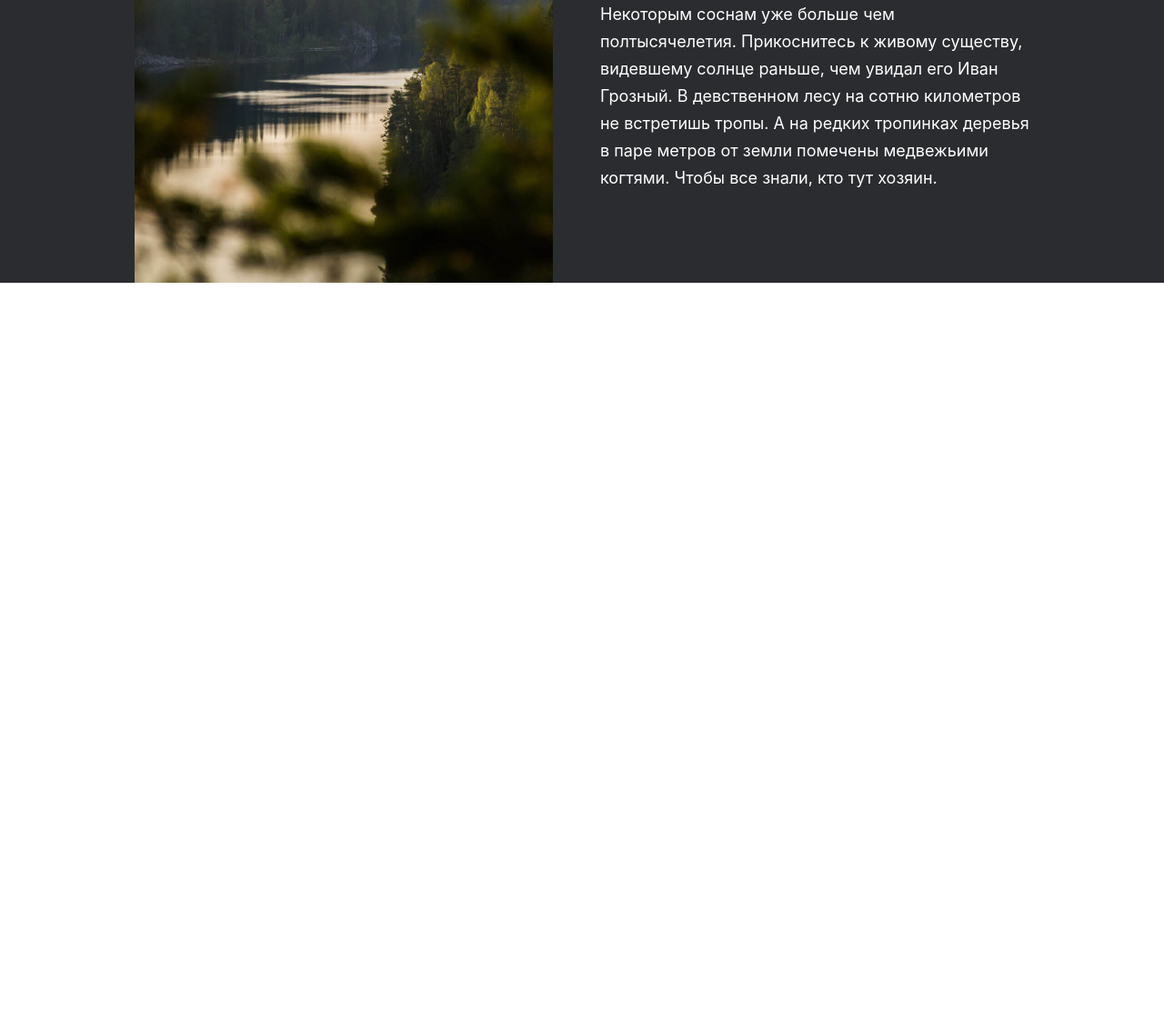
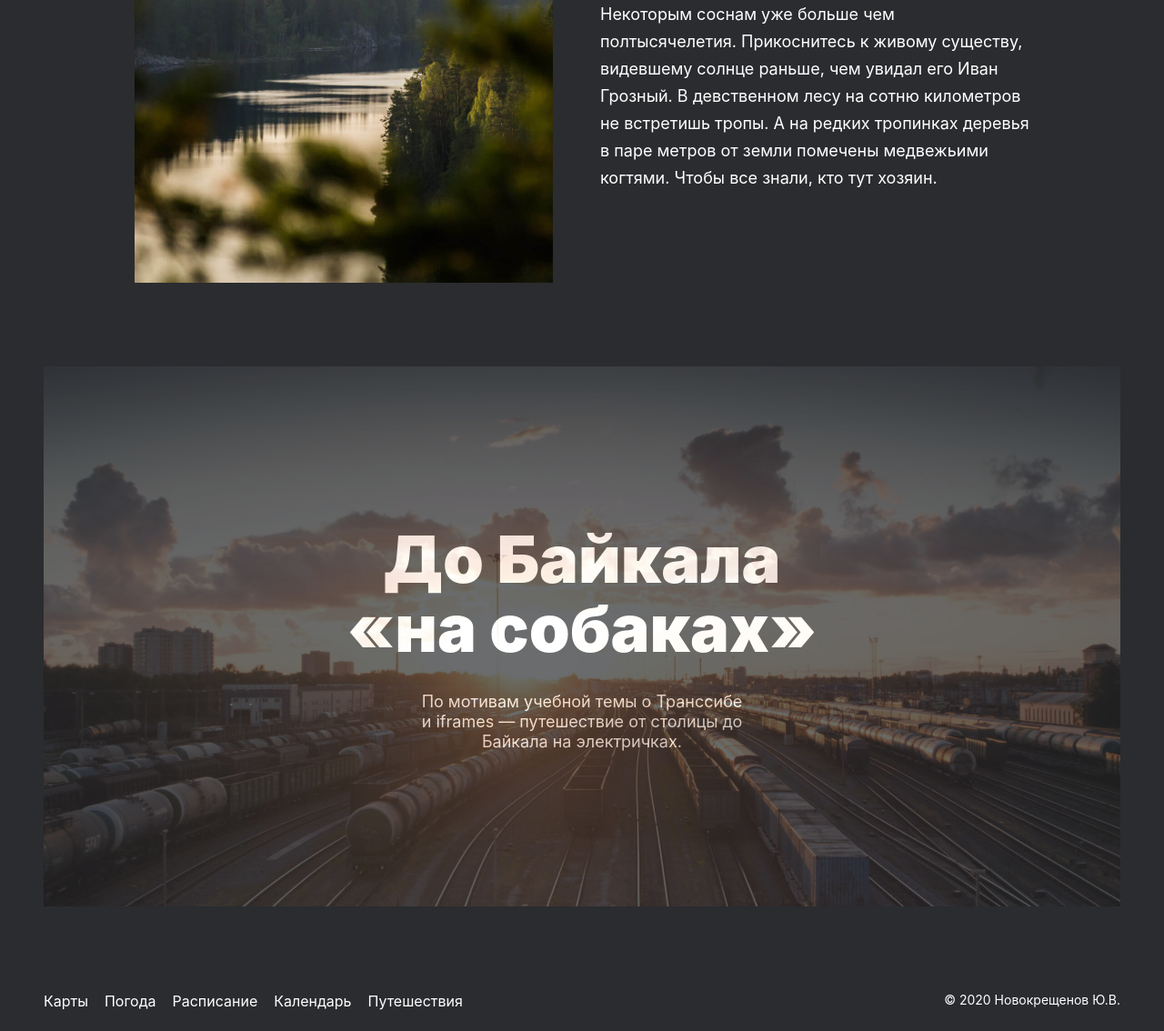
Before and after one commit to ynovokreschenov/russian-travel, a plain HTML site: page index.html in a window 1280 px wide. Shown: the part 5481-6615 px from the top of the page at 91% size. Before the commit the page ends 5792 px from the top, so only its background shows below. Drawn offline with Linux system fonts and the light colour scheme.

Commit message:
cover and footer blocks added

```diff
--- /dev/null
+++ b/blocks/cover/__background/cover__background.css
@@ -0,0 +1,3 @@
+.cover__background {
+    width: 100%;
+}
--- /dev/null
+++ b/blocks/cover/__overlay/cover__overlay.css
@@ -0,0 +1,9 @@
+.cover__overlay {
+    width: 100%;
+    background: #2A2C2F;
+    opacity: 0.3;
+}
+
+.cover__background:hover {
+    opacity: 0.8;
+}
--- /dev/null
+++ b/blocks/cover/__subtitle/cover__subtitle.css
@@ -0,0 +1,19 @@
+.cover__subtitle {
+    font-style: normal;
+    font-weight: normal;
+    font-size: 18px;
+    line-height: 22px;
+    /* or 122% */
+    text-align: center;
+    color: #FFFFFF;
+    max-width: 360px;
+    margin: 0;
+    padding: 0;
+}
+
+@media screen and (max-width: 768px) {
+    .cover__subtitle {
+        font-size: 14px;
+        line-height: 16px;
+    }
+}
--- /dev/null
+++ b/blocks/cover/__text/cover__text.css
@@ -0,0 +1,6 @@
+.cover__text {
+    position: absolute;
+    display: flex;
+    flex-direction: column;
+    align-items: center;
+}
--- /dev/null
+++ b/blocks/cover/__title/cover__title.css
@@ -0,0 +1,20 @@
+.cover__title {
+    font-style: normal;
+    font-weight: 900;
+    font-size: 72px;
+    line-height: 76px;
+    /* or 106% */
+    text-align: center;
+    color: #FFFFFF;
+    max-width: 560px;
+    margin: 0 0 32px 0;
+    padding: 0;
+}
+
+@media screen and (max-width: 768px) {
+    .cover__title {
+        font-size: 32px;
+        line-height: 35px;
+        margin: 0 0 16px 0;
+    }
+}
--- a/blocks/cover/cover.css
+++ b/blocks/cover/cover.css
@@ -1,3 +1,16 @@
+@import url(./__background/cover__background.css);
+@import url(./__overlay/cover__overlay.css);
+@import url(./__text/cover__text.css);
+@import url(./__title/cover__title.css);
+@import url(./__subtitle/cover__subtitle.css);
+
 .cover {
-
+    max-width: 1184px;
+    width: 100%;
+    align-self: center;
+    margin: 92px 0 0 0;
+    position: relative;
+    display: flex;
+    align-items: center;
+    justify-content: center;
 }
--- /dev/null
+++ b/blocks/footer/__copyright/footer__copyright.css
@@ -0,0 +1,19 @@
+.footer__copyright {
+    margin: 0 48px 0 0;
+    font-style: normal;
+    font-weight: normal;
+    font-size: 14px;
+    line-height: 16px;
+    /* identical to box height, or 114% */
+    text-align: right;
+    color: #FFFFFF;
+    padding: 0;
+}
+
+@media screen and (max-width: 768px) {
+    .footer__copyright {
+        line-height: 14px;
+        margin: 48px 16px 0 16px;
+        text-align: left;
+    }
+}
--- /dev/null
+++ b/blocks/footer/__link/footer__link.css
@@ -0,0 +1,22 @@
+.footer__link {
+    margin-right: 18px;
+    font-style: normal;
+    font-weight: normal;
+    font-size: 16px;
+    line-height: 18px;
+    /* identical to box height, or 112% */
+    color: #FFFFFF;
+    text-decoration: none;
+}
+
+.footer__link:hover {
+    text-decoration: underline;
+}
+
+@media screen and (max-width: 768px) {
+    .footer__link {
+        font-size: 24px;
+        line-height: 24px;
+        margin: 32px 0 0 0
+    }
+}
--- /dev/null
+++ b/blocks/footer/__links/footer__links.css
@@ -0,0 +1,11 @@
+.footer__links {
+    margin-left: 48px;
+    display: flex;
+}
+
+@media screen and (max-width: 768px) {
+    .footer__links {
+        flex-direction: column;
+        margin: 0 16px 0 16px;
+    }
+}
--- a/blocks/footer/footer.css
+++ b/blocks/footer/footer.css
@@ -1,3 +1,22 @@
+@import url(./__links/footer__links.css);
+@import url(./__link/footer__link.css);
+@import url(./__copyright/footer__copyright.css);
+
 .footer {
+    /*align-self: center;*/
+    background: #2A2C2F;
+    max-width: 1280px;
+    min-width: 320px;
+    width: 100%;
+    padding: 92px 0 24px 0;
+    margin: 0 48px 0 48px;
+    display: flex;
+    justify-content: space-between;
+}
 
+@media screen and (max-width: 768px) {
+    .footer {
+        flex-direction: column;
+        padding: 65px 0 24px 0;
+    }
 }
--- a/index.html
+++ b/index.html
@@ -130,9 +130,26 @@
                     </div>
                 </div>
             </section>
-            <section class="cover"></section>
+            <section class="cover">
+                <div class="cover__text">
+                    <h2 class="cover__title">До Байкала<br>«на собаках»</h2>
+                    <p class="cover__subtitle">По мотивам учебной темы о Транссибе и iframes — путешествие от столицы до Байкала на электричках.</p>
+                </div>
+                <div class="cover__overlay">
+                    <img class="cover__background" src="images/cover-trains.jpg"></img>
+                </div>
+            </section>
         </main>
-        <footer class="footer"></footer>
+        <footer class="footer">
+            <nav class="footer__links">
+                <a class="footer__link" href="https://yandex.ru/maps">Карты</a>
+                <a class="footer__link" href="https://yandex.ru/pogoda">Погода</a>
+                <a class="footer__link" href="https://rasp.yandex.ru">Расписание</a>
+                <a class="footer__link" href="https://calendar.yandex.ru">Календарь</a>
+                <a class="footer__link" href="https://travel.yandex.ru">Путешествия</a>
+            </nav>
+            <p class="footer__copyright">&copy; 2020 Новокрещенов Ю.В.</p>
+        </footer>
     </div>
 </body>
 </html>
```
Also changed, not shown: pages/index.css (line endings or trailing spaces).
